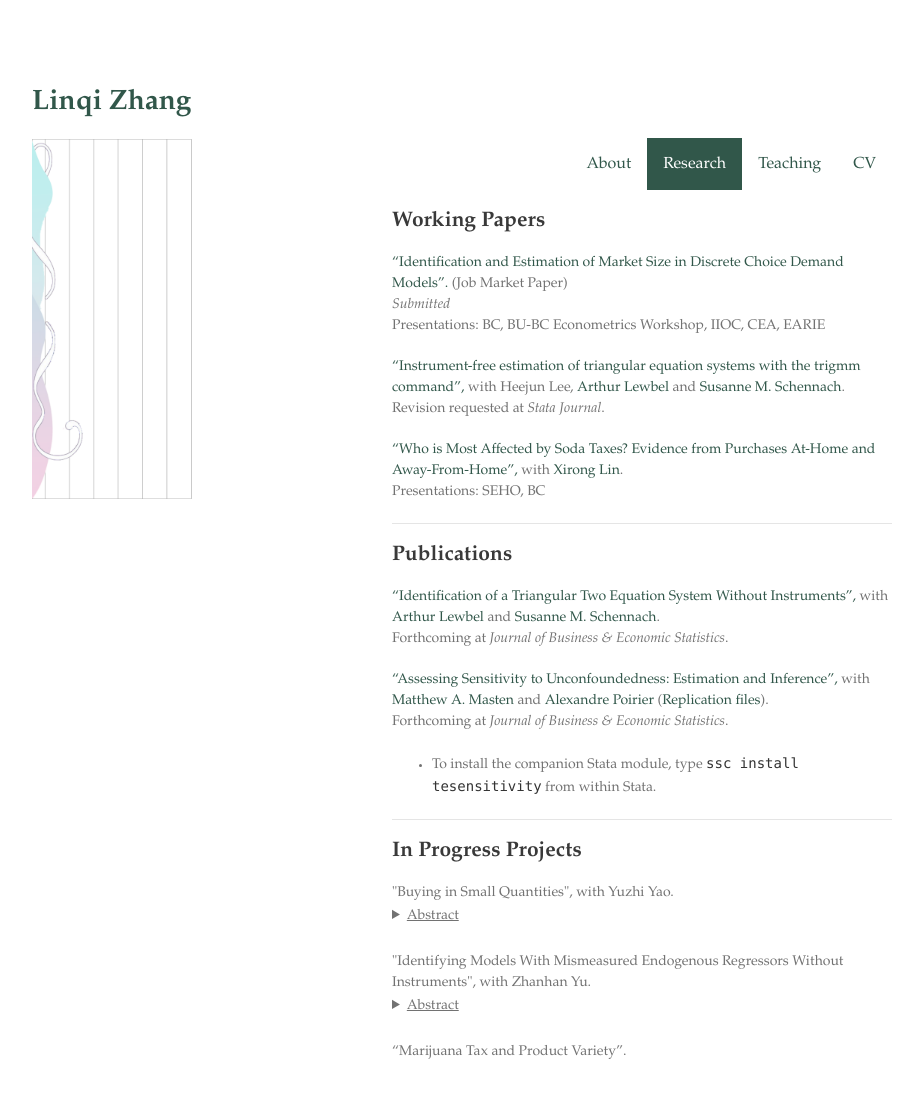
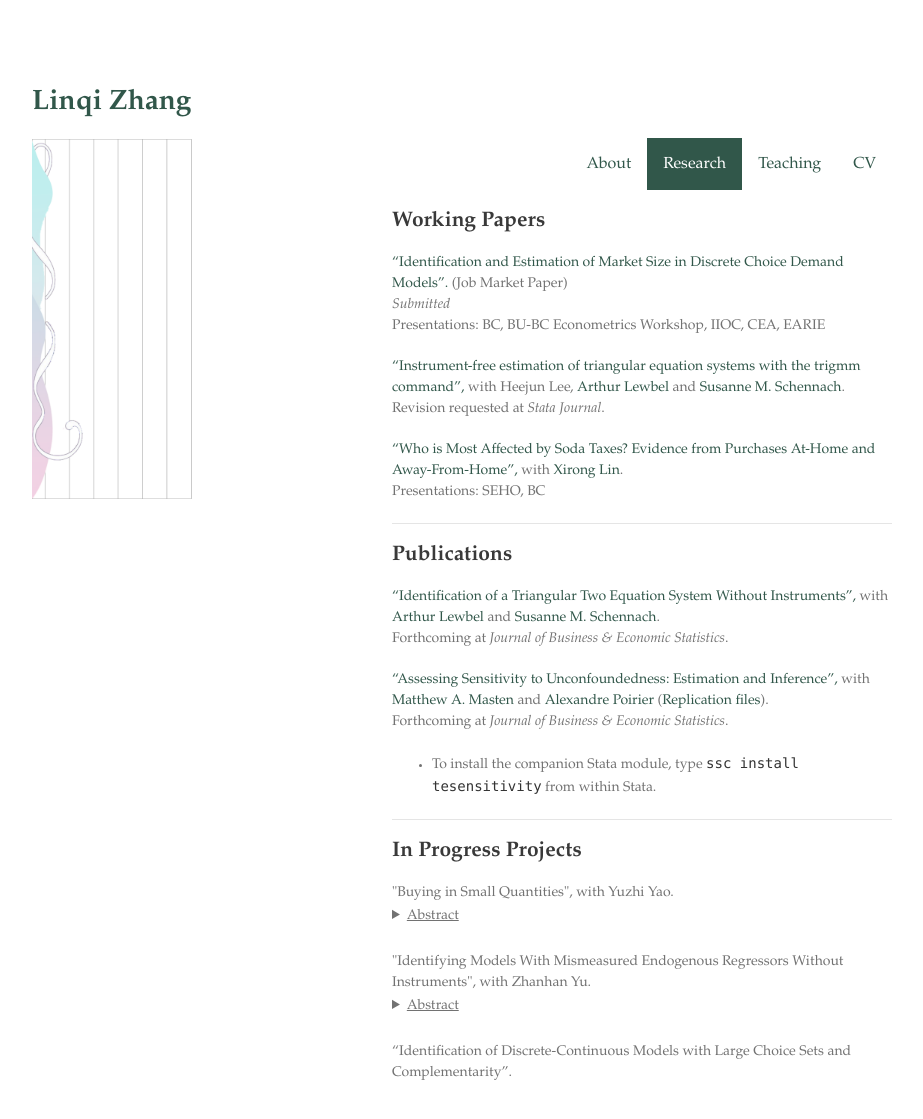
Before and after one commit to zhanglinqi/zhanglinqi.github.io, a Jekyll site: the page built from research.md, in a window 1280 px wide and 1154 px high. Shown: the top 1119 px of the window, without its empty margins (178-1101 px from the left). Built offline with Jekyll 4.4.1, drawn with Linux system fonts in a browser that asks for light colours; our own code applies the rules of GitHub Pages for plain Markdown files.

Commit message:
update CV

```diff
--- a/research.md
+++ b/research.md
@@ -45,7 +45,9 @@ Dollar stores feature products sold in small sizes, which are not necessarily ch
 </details>
 </p>
 
-"Marijuana Tax and Product Variety".
+"Identification of Discrete-Continuous Models with Large Choice Sets and Complementarity".
+
+<!--"Marijuana Tax and Product Variety".-->
 
 
 <!--[back](./)-->
```
Also changed, not shown: 1 other file.
